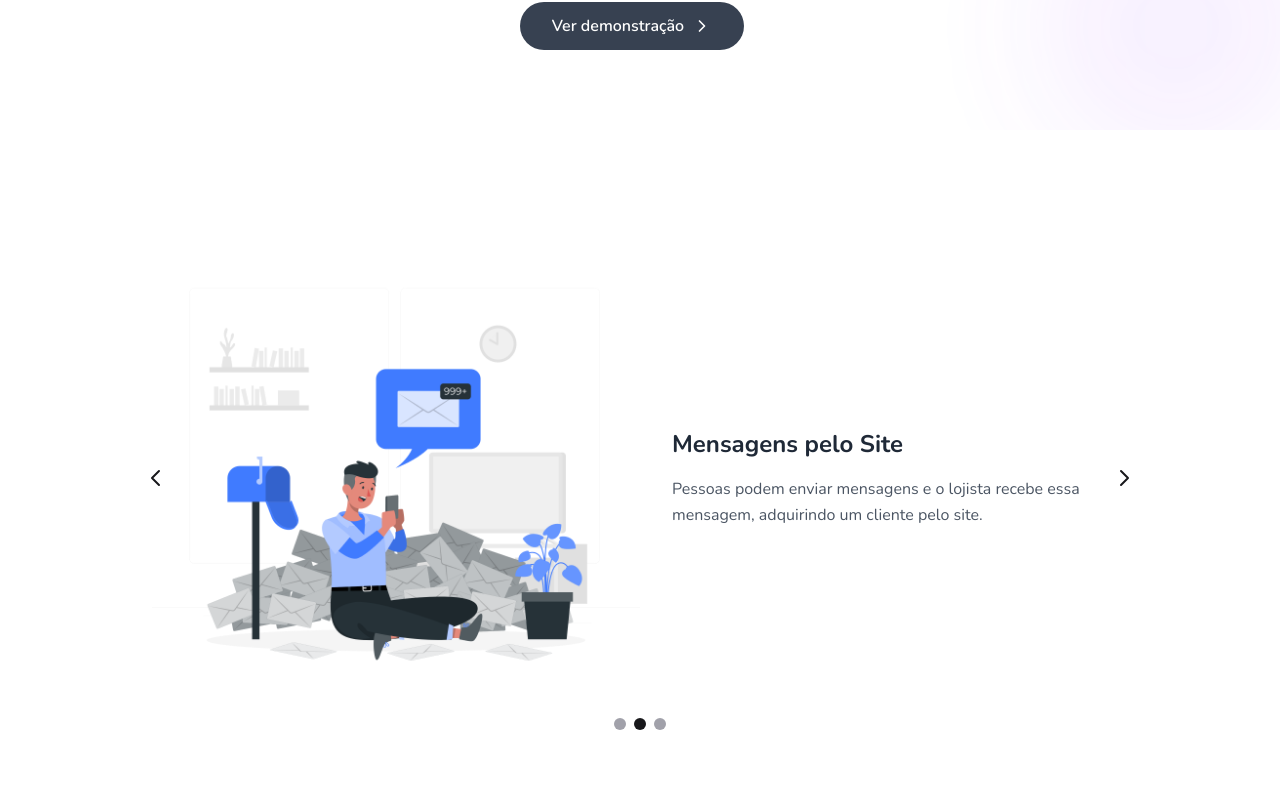
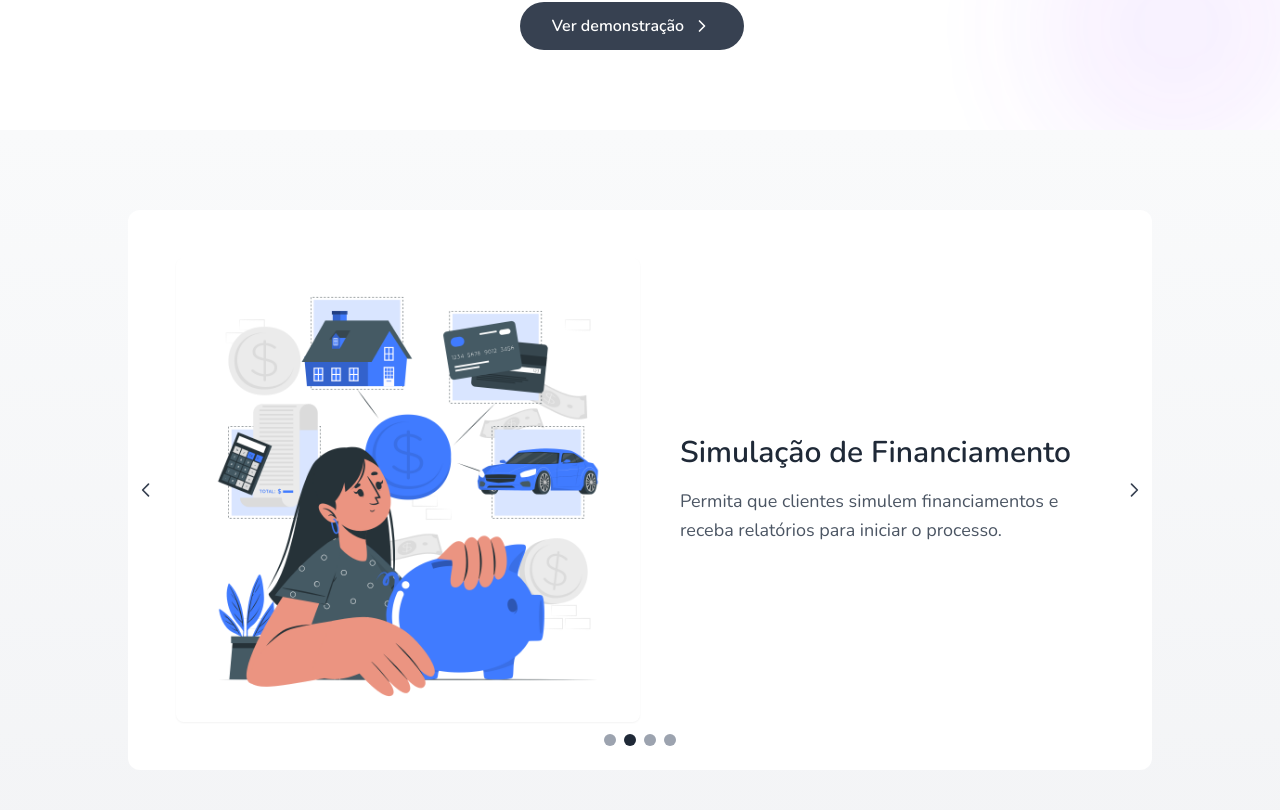
Before and after one commit to Endrigo-Bitello/ngx-motors-lp, a Next.js app: page / in a window 1280 px wide. Shown: the part 450-1260 px from the top of the page. Built offline with nearby package versions, Linux system fonts and the light colour scheme.

Commit message:
Melhorie no Slider

```diff
--- a/components/Slides.js
+++ b/components/Slides.js
@@ -5,23 +5,26 @@ import Image from 'next/image';
 const slidesData = [
   {
     id: 1,
+    title: 'Controle de Estoque',
+    description: 'Adicione, edite e remova veículos do seu estoque com facilidade.',
+    image: '/stock.png',
+  },
+  {
+    id: 2,
     title: 'Simulação de Financiamento',
-    description:
-      'Os clientes podem simular financiamento, colocando seus dados e isso chegará em formato de relatório para o dono da revenda baixar e iniciar o processo.',
+    description: 'Permita que clientes simulem financiamentos e receba relatórios para iniciar o processo.',
     image: '/finance.png',
   },
   {
-    id: 2,
+    id: 3,
     title: 'Mensagens pelo Site',
-    description:
-      'Pessoas podem enviar mensagens e o lojista recebe essa mensagem, adquirindo um cliente pelo site.',
+    description: 'Receba mensagens diretamente pelo site e conquiste mais clientes.',
     image: '/message.png',
   },
   {
-    id: 3,
+    id: 4,
     title: 'SEO Otimizado',
-    description:
-      'O sistema foi desenvolvido para ranquear o site nas buscas dos motores de busca da internet.',
+    description: 'Alcance melhor posicionamento nos mecanismos de busca com SEO integrado.',
     image: '/seo.png',
   },
 ];
@@ -46,15 +49,11 @@ const Slides = () => {
   };
 
   const startSlideTimer = () => {
-    slideInterval.current = setInterval(() => {
-      nextSlide();
-    }, AUTO_ROTATE_DELAY);
+    slideInterval.current = setInterval(nextSlide, AUTO_ROTATE_DELAY);
   };
 
   const stopSlideTimer = () => {
-    if (slideInterval.current) {
-      clearInterval(slideInterval.current);
-    }
+    if (slideInterval.current) clearInterval(slideInterval.current);
   };
 
   useEffect(() => {
@@ -63,11 +62,10 @@ const Slides = () => {
   }, []);
 
   return (
-    <section className="bg-white py-20">
+    <section className="bg-gradient-to-b from-gray-50 to-gray-100 py-20">
       <div className="container mx-auto px-4">
-
         <div
-          className="relative w-full max-w-5xl mx-auto overflow-hidden"
+          className="relative w-full max-w-5xl mx-auto overflow-hidden rounded-xl bg-white"
           onMouseEnter={stopSlideTimer}
           onMouseLeave={startSlideTimer}
         >
@@ -78,22 +76,22 @@ const Slides = () => {
             {slidesData.map((slide) => (
               <div
                 key={slide.id}
-                className="flex-shrink-0 w-full flex flex-col lg:flex-row items-center p-6"
+                className="flex-shrink-0 w-full flex flex-col lg:flex-row items-center p-8 lg:p-12 space-y-6 lg:space-y-0"
               >
-                <div className="w-full lg:w-1/2">
+                <div className="w-full lg:w-1/2 flex justify-center lg:justify-end">
                   <Image
                     src={slide.image}
                     alt={slide.title}
                     width={500}
                     height={300}
-                    className="object-contain"
+                    className="object-contain rounded-lg shadow-sm"
                   />
                 </div>
-                <div className="w-full lg:w-1/2 lg:pl-8 mt-6 lg:mt-0">
-                  <h3 className="text-2xl font-bold text-gray-800 mb-4">
+                <div className="w-full lg:w-1/2 lg:pl-10">
+                  <h3 className="text-3xl font-semibold text-gray-800 mb-4">
                     {slide.title}
                   </h3>
-                  <p className="text-gray-600 text-base leading-relaxed text-left">
+                  <p className="text-gray-600 text-lg leading-relaxed text-left">
                     {slide.description}
                   </p>
                 </div>
@@ -101,46 +99,34 @@ const Slides = () => {
             ))}
           </div>
 
+          {/* Botões de Navegação Minimalistas */}
           <button
             onClick={prevSlide}
-            className="absolute top-1/2 left-4 transform -translate-y-1/2 text-zinc-900 hover:text-zinc-700 focus:outline-none transition-colors duration-300"
-            aria-label="Slide Anterior">
-            <svg
-              xmlns="http://www.w3.org/2000/svg"
-              className="h-6 w-6"
-              fill="none"
-              viewBox="0 0 24 24"
-              stroke="currentColor"
-              strokeWidth={2}
-            >
+            className="absolute top-1/2 left-2 transform -translate-y-1/2 text-gray-700 hover:text-gray-900 transition-colors duration-200 focus:outline-none"
+            aria-label="Slide Anterior"
+          >
+            <svg xmlns="http://www.w3.org/2000/svg" className="h-5 w-5" fill="none" viewBox="0 0 24 24" stroke="currentColor" strokeWidth={2}>
               <path strokeLinecap="round" strokeLinejoin="round" d="M15 19l-7-7 7-7" />
             </svg>
           </button>
           <button
             onClick={nextSlide}
-            className="absolute top-1/2 right-4 transform -translate-y-1/2 text-zinc-900 hover:text-zinc-700 focus:outline-none transition-colors duration-300"
+            className="absolute top-1/2 right-2 transform -translate-y-1/2 text-gray-700 hover:text-gray-900 transition-colors duration-200 focus:outline-none"
             aria-label="Próximo Slide"
           >
-            <svg
-              xmlns="http://www.w3.org/2000/svg"
-              className="h-6 w-6"
-              fill="none"
-              viewBox="0 0 24 24"
-              stroke="currentColor"
-              strokeWidth={2}
-            >
+            <svg xmlns="http://www.w3.org/2000/svg" className="h-5 w-5" fill="none" viewBox="0 0 24 24" stroke="currentColor" strokeWidth={2}>
               <path strokeLinecap="round" strokeLinejoin="round" d="M9 5l7 7-7 7" />
             </svg>
           </button>
 
-          <div className="absolute bottom-4 left-1/2 transform -translate-x-1/2 flex space-x-2">
+          {/* Indicadores de Slide */}
+          <div className="absolute bottom-6 left-1/2 transform -translate-x-1/2 flex space-x-2">
             {slidesData.map((_, index) => (
               <button
                 key={index}
                 onClick={() => goToSlide(index)}
-                className={`w-3 h-3 rounded-full transition-colors duration-300 ${
-                  currentSlide === index ? 'bg-zinc-900' : 'bg-zinc-400'
-                } focus:outline-none`}
+                className={`w-3 h-3 rounded-full transition-all duration-300 ${currentSlide === index ? 'bg-gray-800' : 'bg-gray-400'
+                  } focus:outline-none`}
                 aria-label={`Ir para o slide ${index + 1}`}
               ></button>
             ))}
```
Also changed, not shown: public/stock.png (added).
